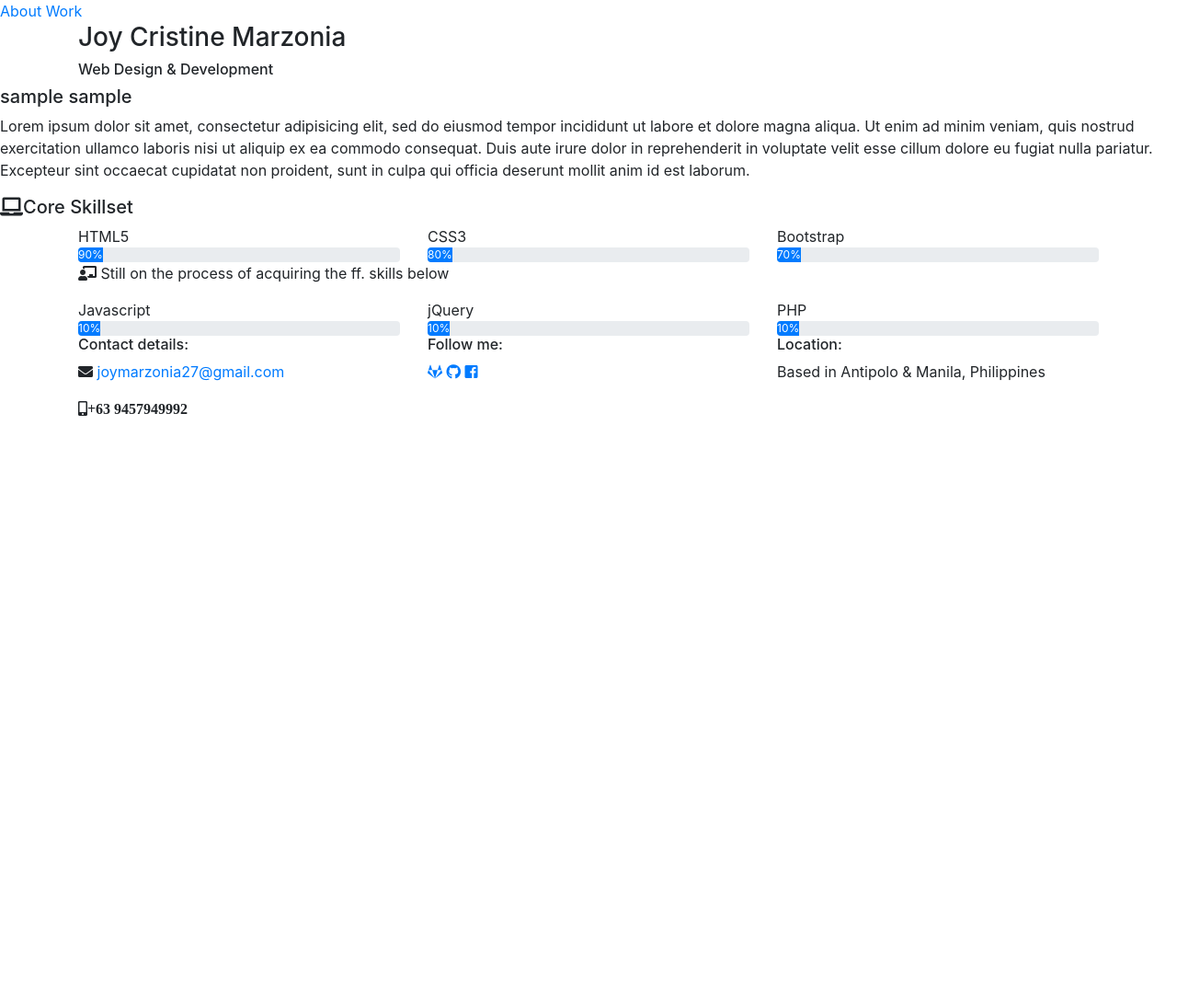
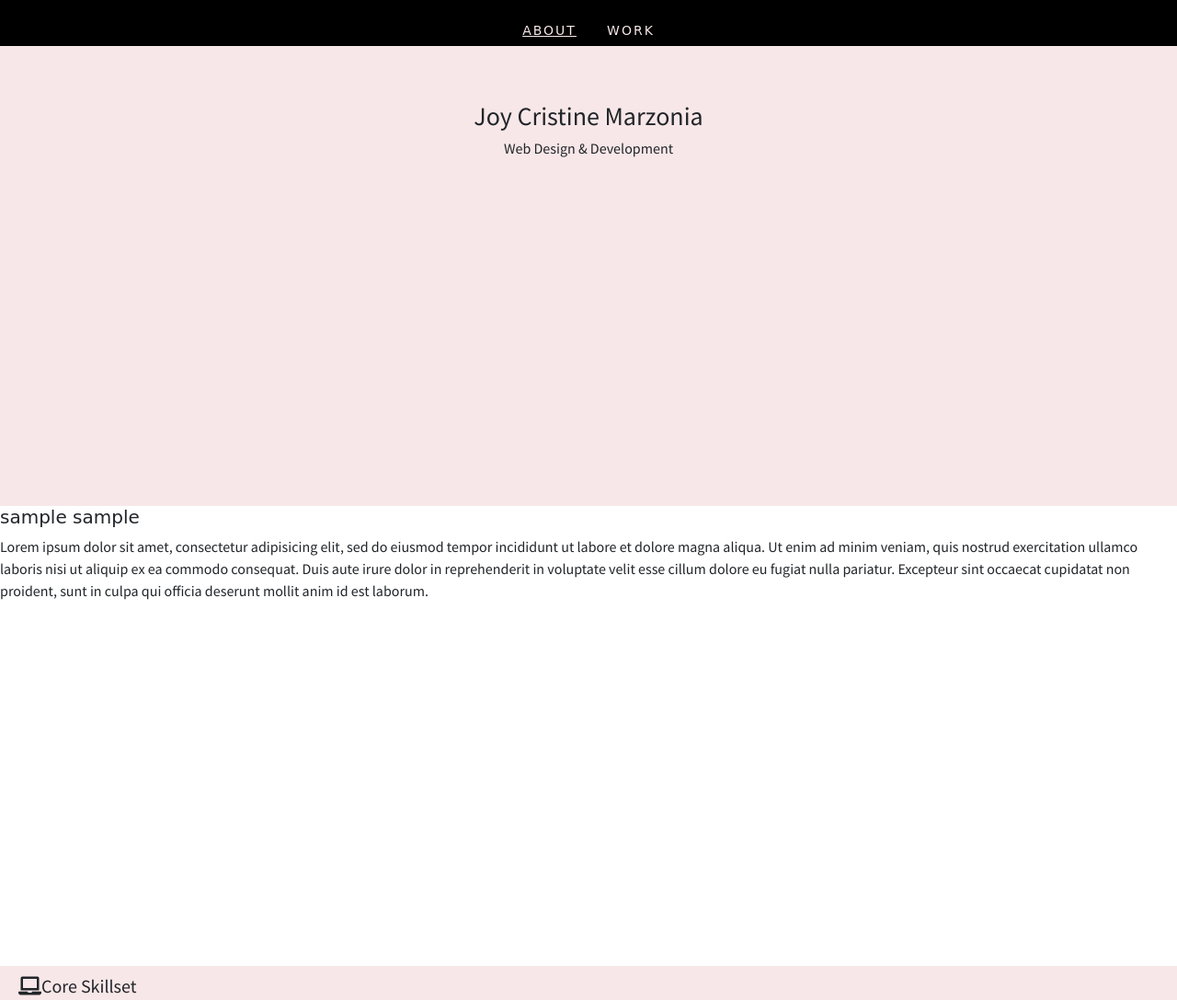
Before and after one commit to JoyMarzonia/capstone-portfolio, a plain HTML site: page index.html in a window 1280 px wide. Shown: the top 1087 px of the page at 92% size. Before the commit the page ends 800 px from the top, so only its background shows below. Drawn offline with nearby package versions, Linux system fonts and the light colour scheme; a web font is replaced by a local one.

Commit message:
updated minor changes

```diff
--- a/index.html
+++ b/index.html
@@ -13,7 +13,7 @@
 	<link rel="stylesheet" type="text/css" href="assets/css/bootstrap.min.css">
 
 	<!-- external css -->
-	<link rel="stylesheet" type="text/css" href="assets/css/style2.css">
+	<link rel="stylesheet" type="text/css" href="assets/css/style.css">
 
 	<!-- animate css -->
 	<link rel="stylesheet" type="text/css" href="assets/css/animate.css">
```
